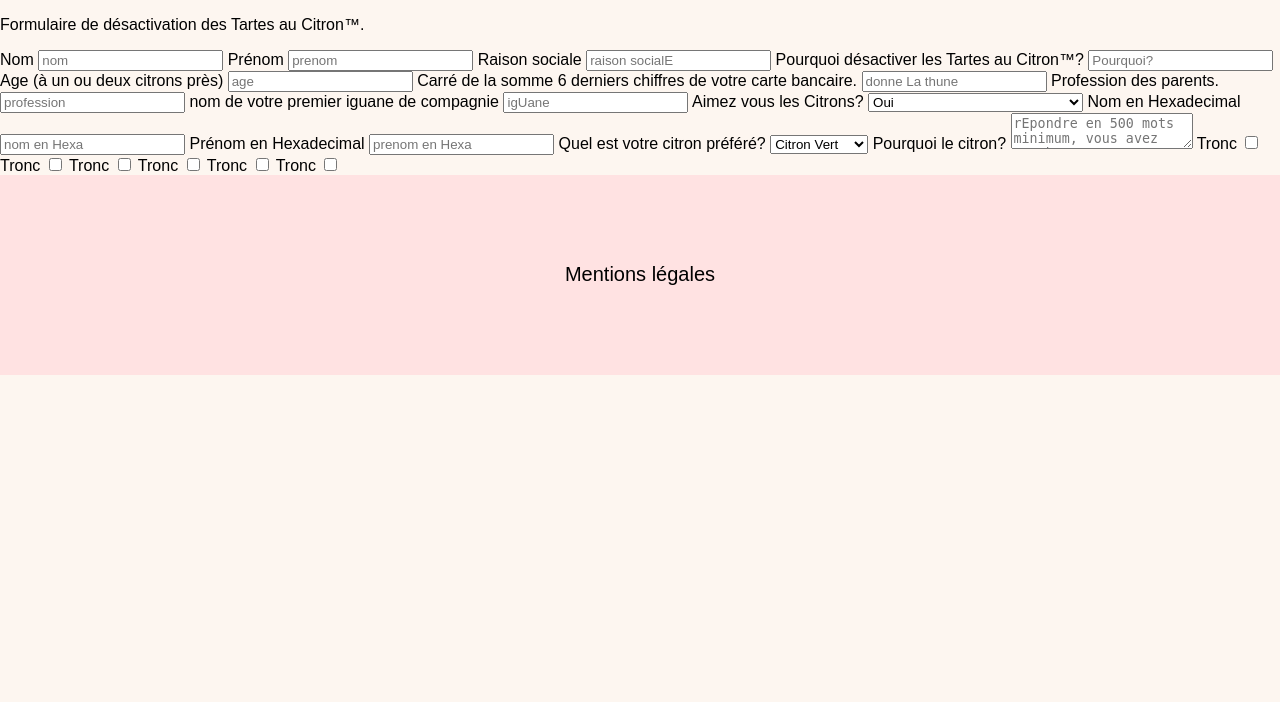
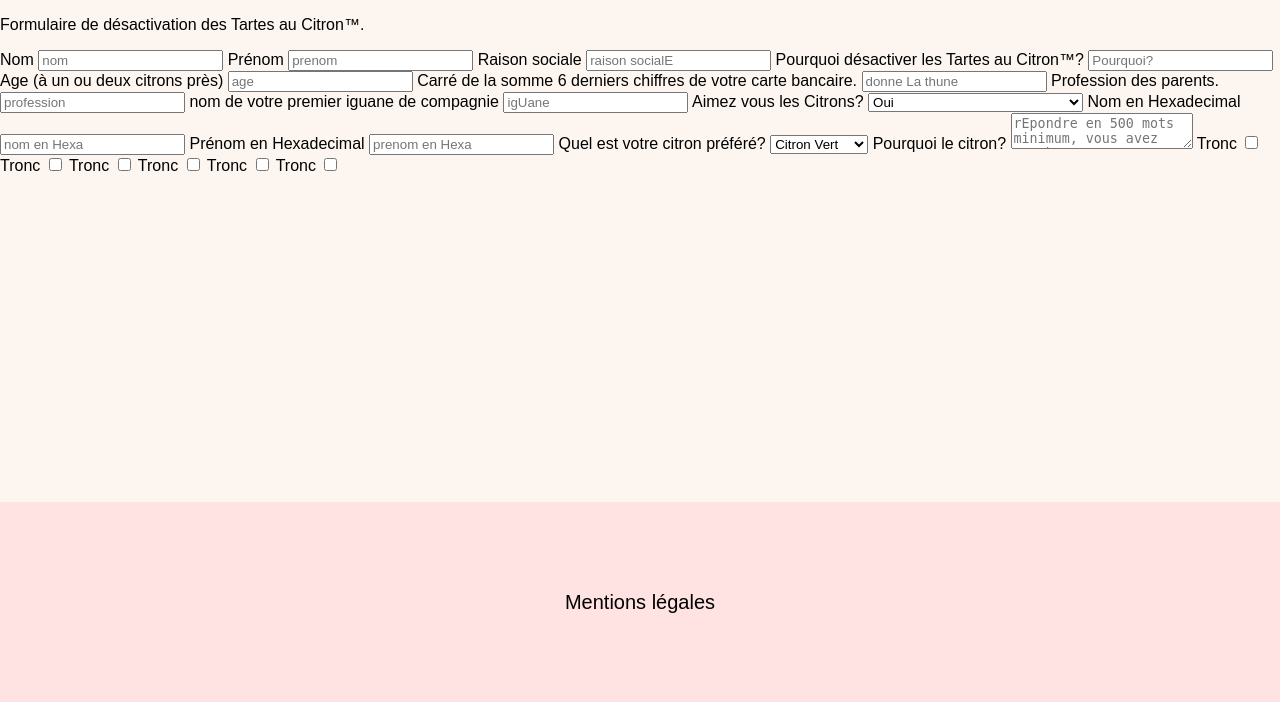
Before and after one commit to kaluminium/nuitDeLinfo, a PHP site: page /Formulaire.html in a window 1280 px wide. Shown: the part 98-800 px from the top of the page. Run offline with PHP 8.4, Linux system fonts and the light colour scheme.

Commit message:
mis le footer en bas dans formulaire.html

```diff
--- a/style.css
+++ b/style.css
@@ -16,6 +16,9 @@ footer{
     height: 200px;
     display: flex;
     justify-content: space-around;
+    position: absolute;
+    bottom: 0;
+    width: 100vw;
 }
 
 footer a {
```
